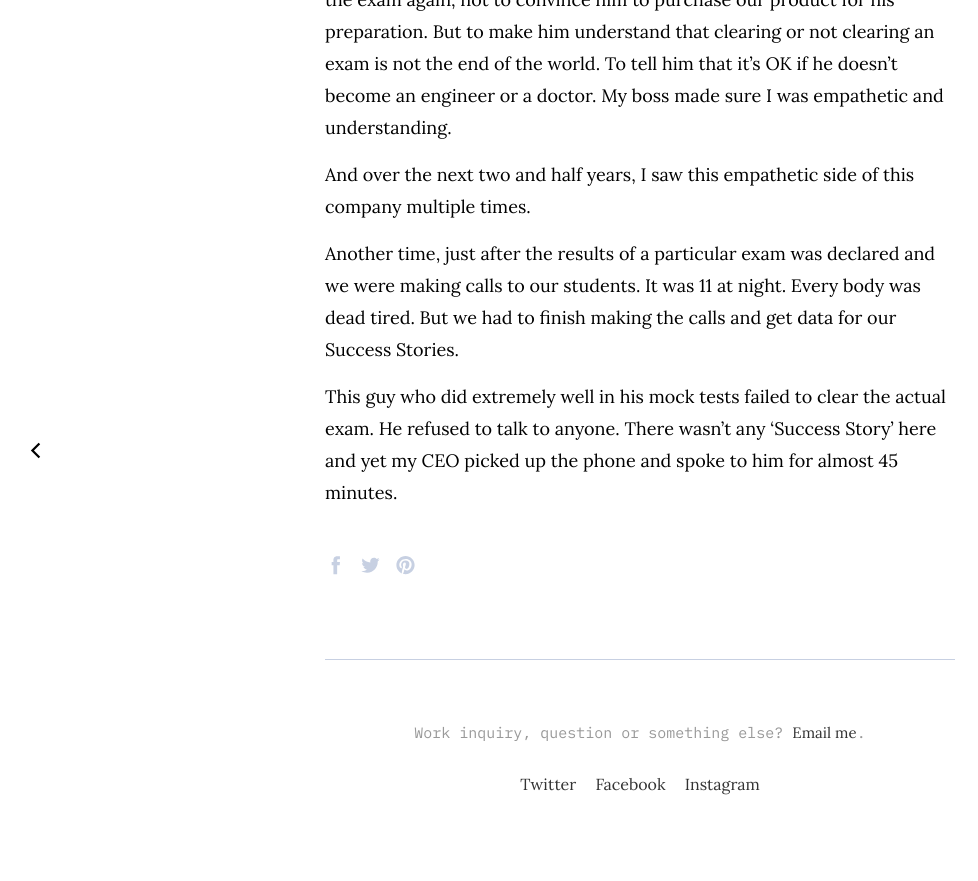
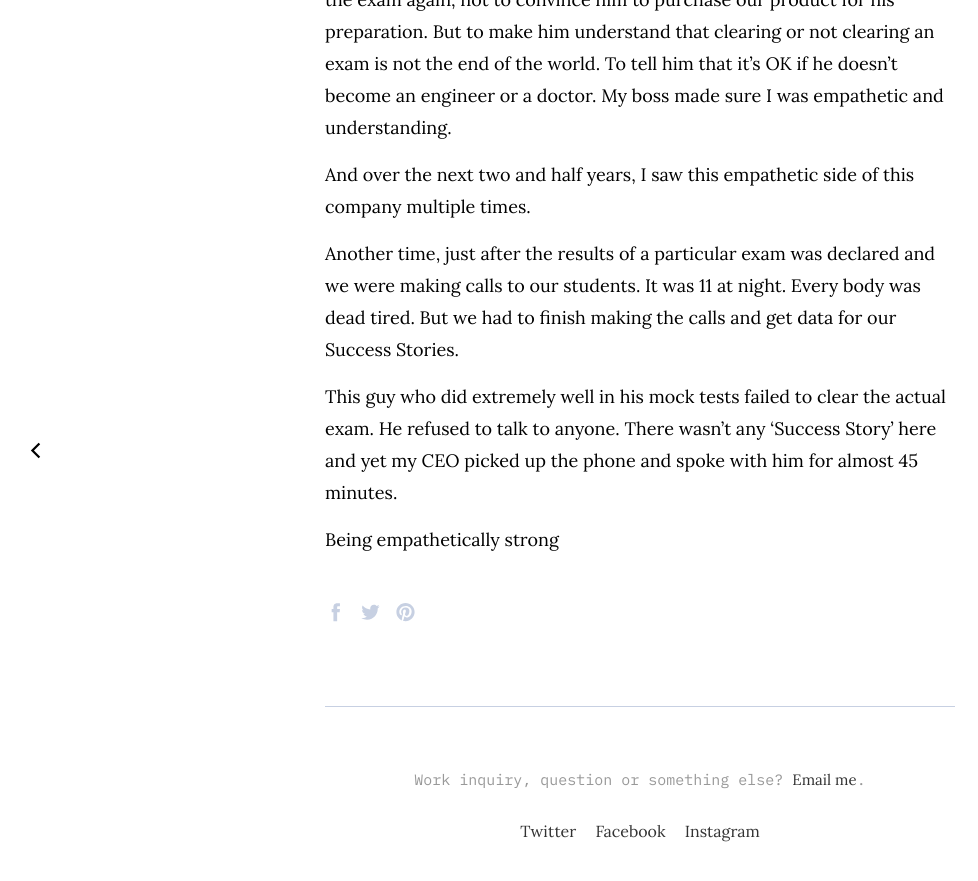
Before and after one commit to argumentativeyouth/pblog, a Jekyll site: the page built from _posts/2020-01-22-thinking.md, in a window 1280 px wide and 900 px high, scrolled down 2245 px. Shown: the top 881 px of the window, without its empty margins (0-978 px from the left). Built offline with Jekyll 4.4.1, drawn with Linux system fonts in a browser that asks for light colours; before the commit the page ends 3098 px from its top, so only the background shows below that; some of the changed text lies outside the part shown.

Commit message:
Update 2020-01-22-thinking.md

```diff
--- a/_posts/2020-01-22-thinking.md
+++ b/_posts/2020-01-22-thinking.md
@@ -19,8 +19,8 @@ The person replied next day:
 
 > Thanks For Connecting PFA JD For the role. If this interests you share me your resume with below details filled.
 
-> 1) Current CTC
-> 2) Expected CTC
+> 1) Current CTC,
+> 2) Expected CTC,
 > 3) Notice period...
 
 I understood that the person didn't even bother to read my response.  Anyway, I opened the doc file. Apparently, India's No. 1 Ed-Tech company is Byju's.
@@ -55,4 +55,6 @@ And over the next two and half years, I saw this empathetic side of this company
 
 Another time, just after the results of a particular exam was declared and we were making calls to our students. It was 11 at night. Every body was dead tired. But we had to finish making the calls and get data for our Success Stories.
 
-This guy who did extremely well in his mock tests failed to clear the actual exam. He refused to talk to anyone. There wasn't any 'Success Story' here and yet my CEO picked up the phone and spoke to him for almost 45 minutes.
+This guy who did extremely well in his mock tests failed to clear the actual exam. He refused to talk to anyone. There wasn't any 'Success Story' here and yet my CEO picked up the phone and spoke with him for almost 45 minutes.
+
+Being empathetically strong
```
